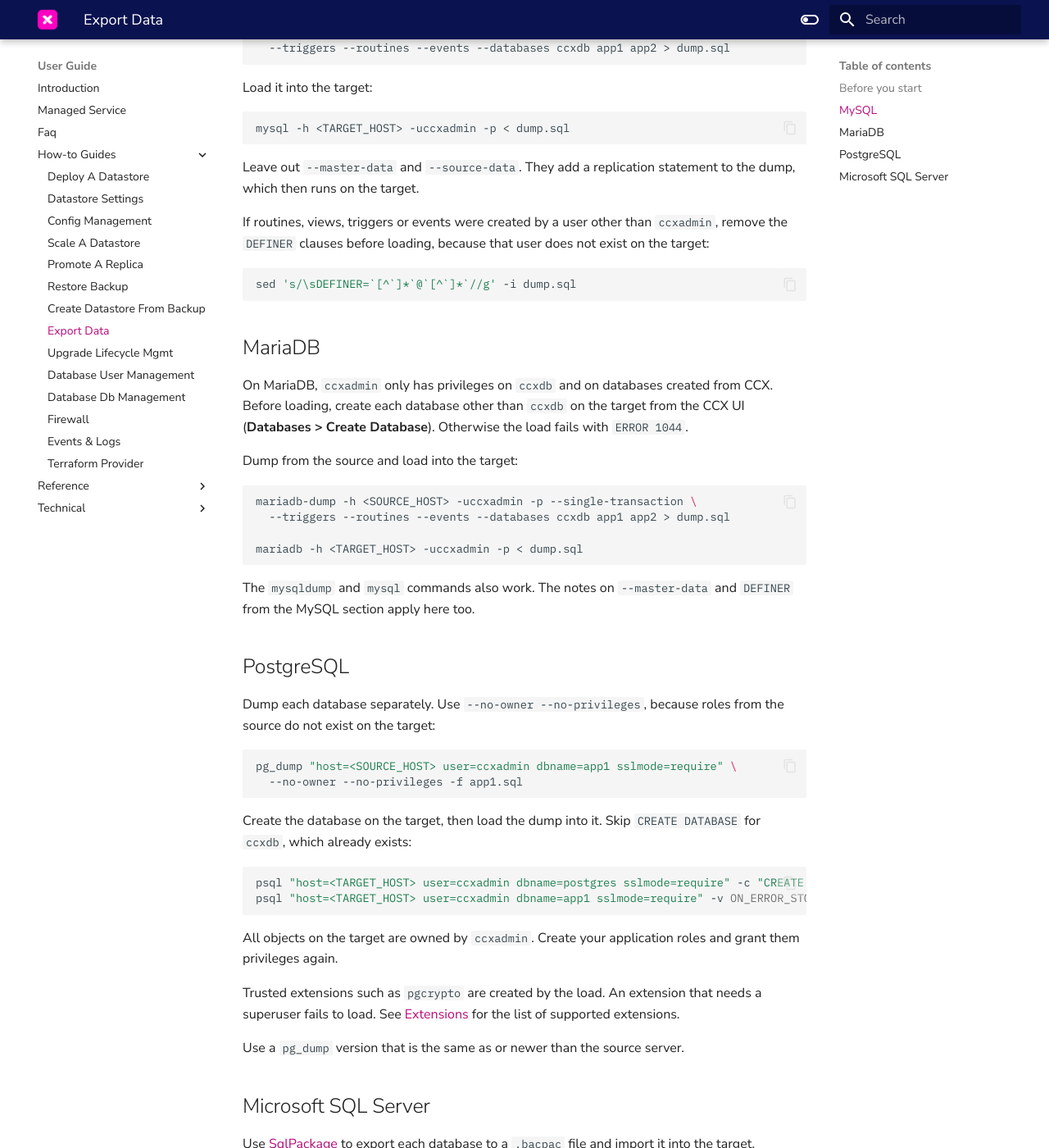
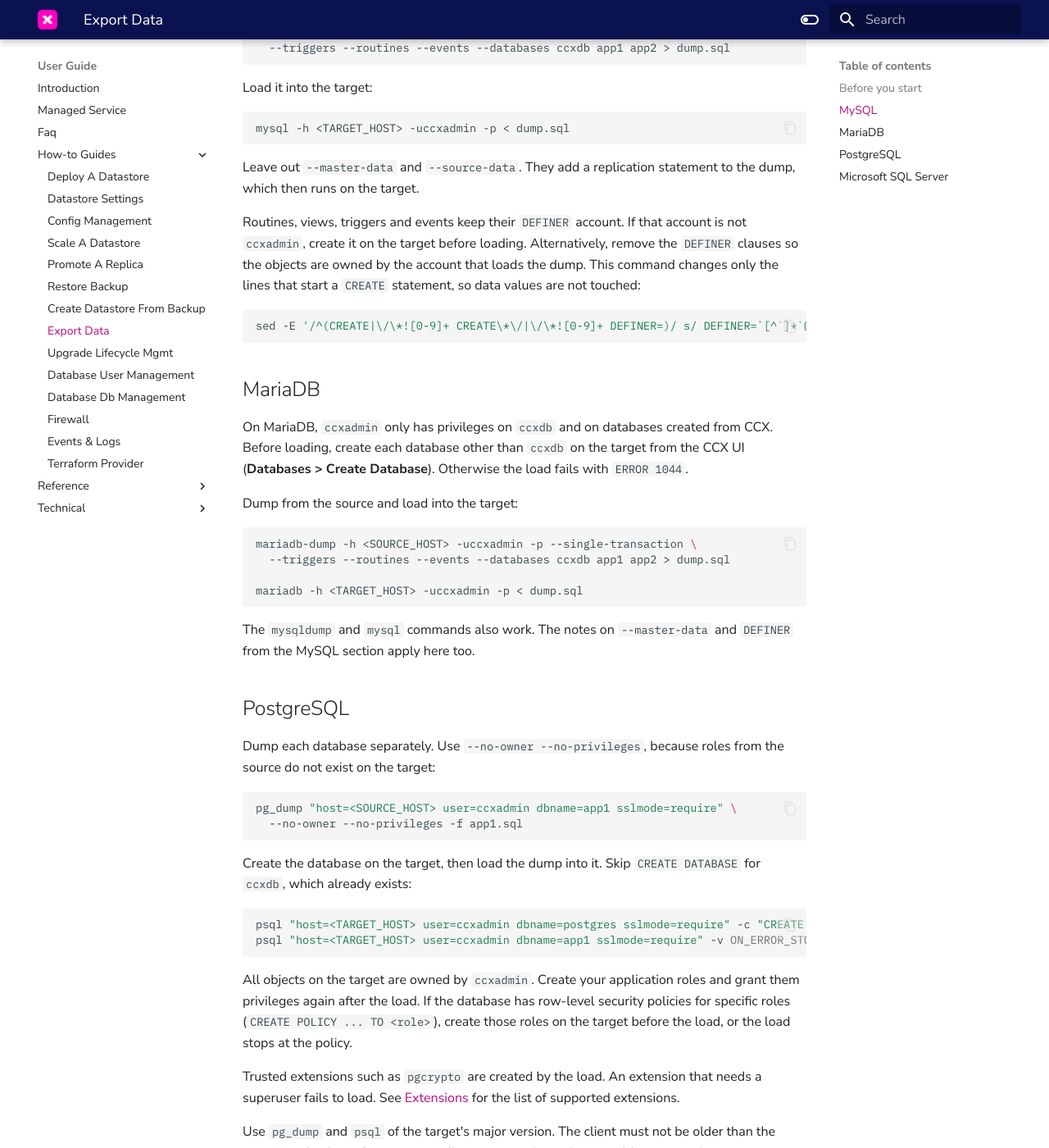
Before and after one commit to severalnines/ccx-docs, an MkDocs documentation site: the page built from docs/user/Howto/Export-Data.md, in a window 1280 px wide and 1400 px high, scrolled down 1146 px. Shown: the whole window at 82% size. Built offline with MkDocs 1.6.1 and Material for MkDocs 9.7.7, drawn with Linux system fonts in a browser that asks for light colours; comment, search, counter and statistics services are not loaded; some of the changed text lies outside the part shown.

Commit message:
CCX-6493 docs: safer DEFINER strip, RLS roles, pg client version
- The DEFINER sed now only touches lines that start a CREATE statement and
  only the first match per line, so a DEFINER-looking string in row data
  or a routine body survives. Recommend creating the definer account first.
- PostgreSQL: roles named in row-level security policies must exist on the
  target before the load, or ON_ERROR_STOP aborts it.
- PostgreSQL: use the target's major version of pg_dump/psql; a newer
  client emits settings an older server rejects.

Co-Authored-By: Claude Opus 5.5 <noreply@anthropic.com>

````diff
--- a/docs/user/Howto/Export-Data.md
+++ b/docs/user/Howto/Export-Data.md
@@ -35,10 +35,10 @@ mysql -h <TARGET_HOST> -uccxadmin -p < dump.sql
 
 Leave out `--master-data` and `--source-data`. They add a replication statement to the dump, which then runs on the target.
 
-If routines, views, triggers or events were created by a user other than `ccxadmin`, remove the `DEFINER` clauses before loading, because that user does not exist on the target:
+Routines, views, triggers and events keep their `DEFINER` account. If that account is not `ccxadmin`, create it on the target before loading. Alternatively, remove the `DEFINER` clauses so the objects are owned by the account that loads the dump. This command changes only the lines that start a `CREATE` statement, so data values are not touched:
 
 ```bash
-sed 's/\sDEFINER=`[^`]*`@`[^`]*`//g' -i dump.sql
+sed -E '/^(CREATE|\/\*![0-9]+ CREATE\*\/|\/\*![0-9]+ DEFINER=)/ s/ DEFINER=`[^`]*`@`[^`]*`//' -i dump.sql
 ```
 
 ## MariaDB
@@ -72,11 +72,11 @@ psql "host=<TARGET_HOST> user=ccxadmin dbname=postgres sslmode=require" -c "CREA
 psql "host=<TARGET_HOST> user=ccxadmin dbname=app1 sslmode=require" -v ON_ERROR_STOP=1 -f app1.sql
 ```
 
-All objects on the target are owned by `ccxadmin`. Create your application roles and grant them privileges again.
+All objects on the target are owned by `ccxadmin`. Create your application roles and grant them privileges again after the load. If the database has row-level security policies for specific roles (`CREATE POLICY ... TO <role>`), create those roles on the target before the load, or the load stops at the policy.
 
 Trusted extensions such as `pgcrypto` are created by the load. An extension that needs a superuser fails to load. See [Extensions](../Reference/Products/PostgreSQL/extensions.md) for the list of supported extensions.
 
-Use a `pg_dump` version that is the same as or newer than the source server.
+Use `pg_dump` and `psql` of the target's major version. The client must not be older than the source, and a dump from a newer client can contain settings an older target rejects.
 
 ## Microsoft SQL Server
 
````
